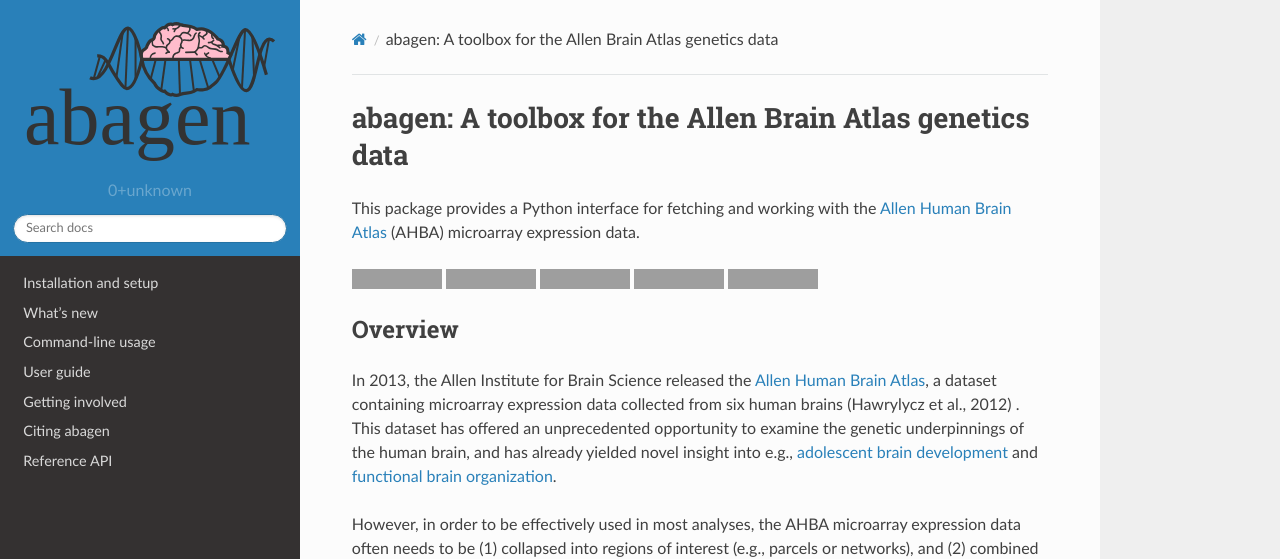
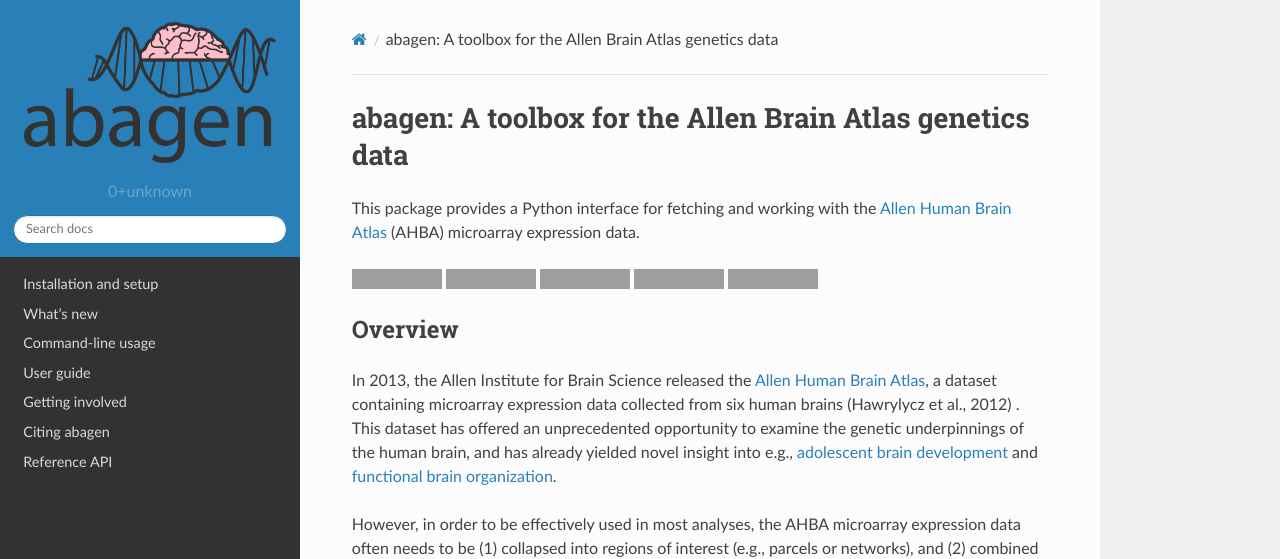
Before and after one commit to rmarkello/abagen, a Sphinx documentation site: the page built from docs/index.rst, in a window 1280 px wide. Shown: the top 559 px of the page. Built offline with Sphinx 7.4.7 and the Read the Docs theme 2.0.0, drawn with Linux system fonts in a browser that asks for light colours; grey boxes are pictures that could not be loaded.

Commit message:
[DOC] Fix logo [skip ci]

```diff
--- a/docs/conf.py
+++ b/docs/conf.py
@@ -95,7 +95,7 @@
 # relative to this directory. They are copied after the builtin static files,
 # so a file named "default.css" will overwrite the builtin "default.css".
 html_static_path = ['_static']
-html_logo = '_static/abagen_logo.svg'
+html_logo = '_static/abagen_logo_clear.png'
 
 # https://github.com/rtfd/sphinx_rtd_theme/issues/117
 def setup(app):  # noqa
```
Also changed, not shown: docs/_static/abagen_logo_clear.png (added).
